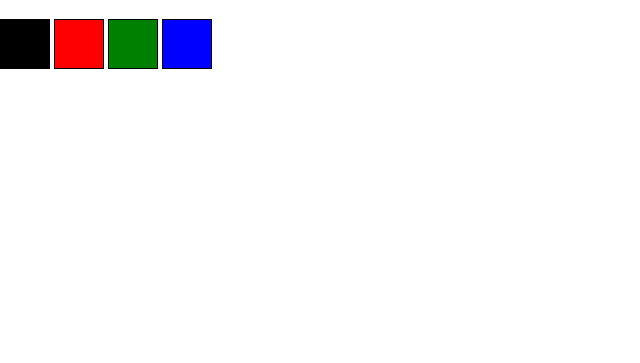
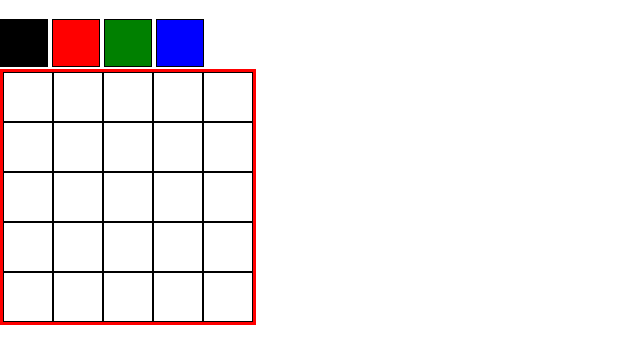
Before and after one commit to arthur-debiasi/fundamentals-pixels-art, a website: page index.html in a window 1280 px wide. Shown: the part 61-424 px from the top of the page, without its empty margins (0-640 px from the left). Drawn offline with Linux system fonts and the light colour scheme.

Commit message:
ajusta tamanho dos pixels e seu display no board

```diff
--- a/style.css
+++ b/style.css
@@ -3,10 +3,11 @@ body {
     padding: 0;
     height: 100%;
 }
-.color{
+.color, .pixel{
     border: black solid 1px;
-    width: 50px;
-    height: 50px;
+    background-color: white;
+    width: 48px;
+    height: 48px;
 }
 .color:nth-child(1){
     background-color: black;
@@ -20,3 +21,11 @@ body {
 .color:nth-child(4){
     background-color: blue;
 }
+
+#pixel-board {
+    width: 250px;
+    height: 250px;
+    border: 3px red solid;
+    display: flex;
+    flex-wrap: wrap;
+}
```
